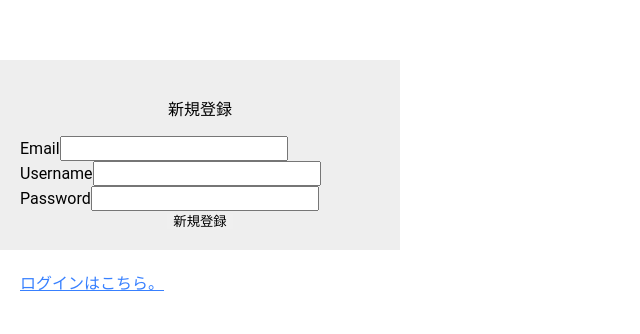
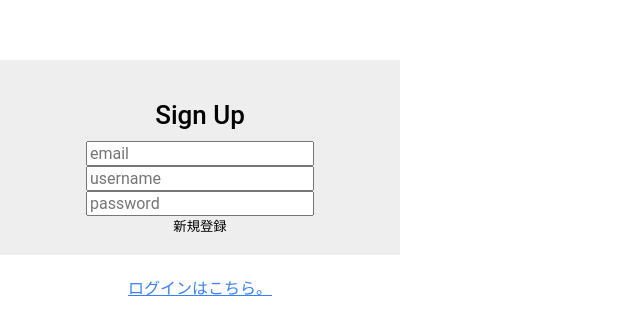
Before and after one commit to UedalabOsaka/LabScore, a React (Create React App) app: page /signup in a window 1280 px wide. Shown: the top 334 px of the page, without its empty margins (0-640 px from the left). Built offline with nearby package versions, Linux system fonts and the light colour scheme.

Commit message:
little style fix

```diff
--- a/src/pages/SignInOrUp.js
+++ b/src/pages/SignInOrUp.js
@@ -39,9 +39,9 @@ class SignInOrUp extends React.Component {
 
     render() {
         return (
-            <div className="container">
+            <div className="container" style={{ textAlign: 'center' }}>
                 <div className="mx-auto" style={{ width: 400, background: '#eee', padding: 20, marginTop: 60 }}>
-                    <p style={{ textAlign: 'center' }}>サインイン</p>
+                    <h1>Log in</h1>
                     <Formik
                         initialValues={{ email: '', password: ''}}
                         onSubmit={(values) => this.handleOnSubmit(values)}
@@ -54,8 +54,8 @@ class SignInOrUp extends React.Component {
                             ({ handleSubmit, handleChange, handleBlur, values, errors, touched }) => (
                                 <Form onSubmit={handleSubmit}>
                                     <FormGroup>
-                                        <Label for="email">Email</Label>
                                         <Input
+                                            placeholder="email"
                                             type="email"
                                             name="email"
                                             id="email"
@@ -69,8 +69,8 @@ class SignInOrUp extends React.Component {
                                         </FormFeedback>
                                     </FormGroup>
                                     <FormGroup>
-                                        <Label for="password">Password</Label>
                                         <Input
+                                            placeholder="password"
                                             type="password"
                                             name="password"
                                             id="password"
@@ -94,7 +94,7 @@ class SignInOrUp extends React.Component {
                         }
                     </Formik>
                 </div>
-                <div className="mx-auto" style={{ width: 400, background: '#fff', padding: 20 }}>
+                <div className="mx-auto">
                     <Link to="/signup">新規登録はこちら。</Link>
                 </div>
             </div>
--- a/src/pages/SignUp.js
+++ b/src/pages/SignUp.js
@@ -1,5 +1,5 @@
 import React from 'react';
-import { Button, Form, FormGroup, Label, Input, FormFeedback, Spinner } from 'reactstrap';
+import { Button, Form, FormGroup, Input, FormFeedback, Spinner } from 'reactstrap';
 import { Link, withRouter } from 'react-router-dom'
 import { Formik } from 'formik';
 import * as Yup from 'yup';
@@ -22,17 +22,17 @@ class SignUp extends React.Component {
         //新規登録処理
         firebase.auth().createUserWithEmailAndPassword(values.email, values.password)
             .then(userCredential => {
-                let flag=false
+                let flag = false
                 //正常終了時
                 //ついでに名前を設定（これ、登録と一緒にできないのかなあ）
                 firebase.auth().currentUser.updateProfile({
                     displayName: values.username
                 }).then(() => {
-                    if(flag){//scoreのDB登録とユーザー名の登録が2つとも終わっていたら
+                    if (flag) {//scoreのDB登録とユーザー名の登録が2つとも終わっていたら
                         this.props.history.push("/"); //history.pushを使うためwithRouterしている
                         if (this._isMounted) this.setState({ loading: false });
-                    }else{
-                        flag=true
+                    } else {
+                        flag = true
                     }
                 }).catch((error) => {
                     if (this._isMounted) this.setState({ loading: false });
@@ -41,15 +41,15 @@ class SignUp extends React.Component {
 
 
                 db.collection("scores").doc(userCredential.user.uid).set({
-                    username:values.username,
-                    score:20,
+                    username: values.username,
+                    score: 20,
                 })
                     .then(() => {
-                    if(flag){
+                        if (flag) {
                             this.props.history.push("/");
                             if (this._isMounted) this.setState({ loading: false });
-                    }else{
-                        flag=true
+                        } else {
+                            flag = true
                         }
                         console.log("Document successfully written!");
                     })
@@ -77,11 +77,11 @@ class SignUp extends React.Component {
 
     render() {
         return (
-            <div className="container">
+            <div className="container" style={{ textAlign: 'center' }}>
                 <div className="mx-auto" style={{ width: 400, background: '#eee', padding: 20, marginTop: 60 }}>
-                    <p style={{ textAlign: 'center' }}>新規登録</p>
+                    <h1>Sign Up</h1>
                     <Formik
-                        initialValues={{ email: '', password: '' ,username:''}}
+                        initialValues={{ email: '', password: '', username: '' }}
                         onSubmit={(values) => this.handleOnSubmit(values)}
                         validationSchema={Yup.object().shape({
                             email: Yup.string().email().required(),
@@ -94,8 +94,8 @@ class SignUp extends React.Component {
                             ({ handleSubmit, handleChange, handleBlur, values, errors, touched }) => (
                                 <Form onSubmit={handleSubmit}>
                                     <FormGroup>
-                                        <Label for="email">Email</Label>
                                         <Input
+                                            placeholder='email'
                                             type="email"
                                             name="email"
                                             id="email"
@@ -110,8 +110,8 @@ class SignUp extends React.Component {
                                     </FormGroup>
 
                                     <FormGroup>
-                                        <Label for="username">Username</Label>
                                         <Input
+                                            placeholder='username'
                                             type="username"
                                             name="username"
                                             id="username"
@@ -126,8 +126,8 @@ class SignUp extends React.Component {
                                     </FormGroup>
 
                                     <FormGroup>
-                                        <Label for="password">Password</Label>
                                         <Input
+                                            placeholder='password'
                                             type="password"
                                             name="password"
                                             id="password"
```
Lines whose indentation alone changed are shown as unchanged.
